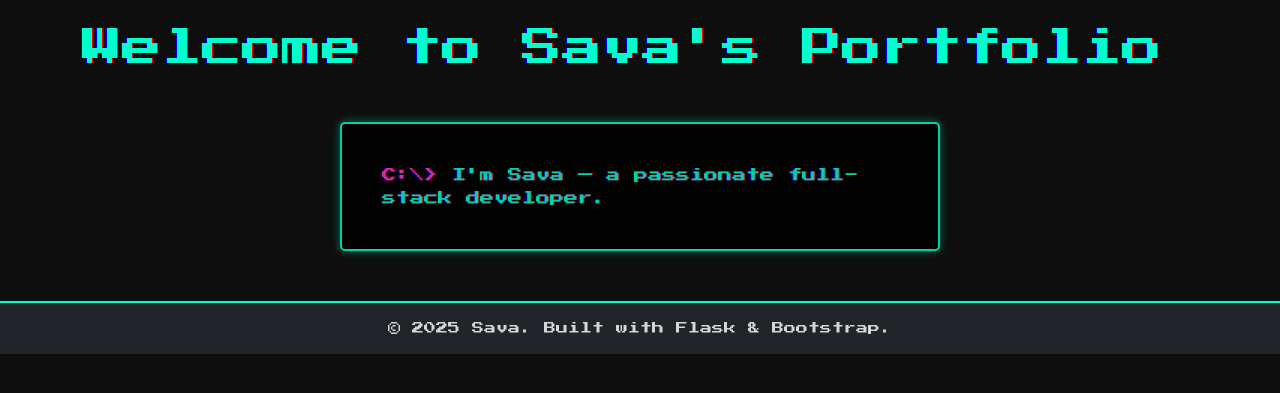
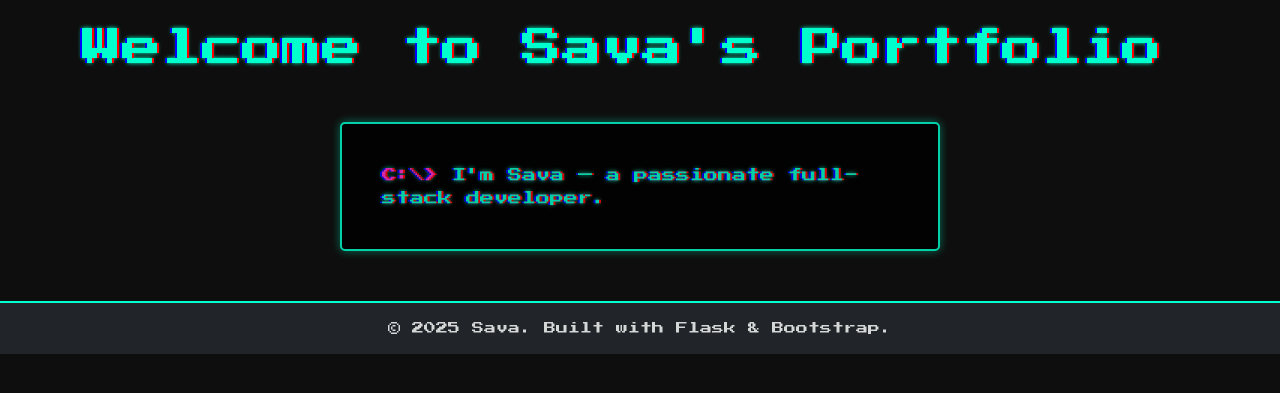
Before and after one commit to Vuletin/portfolio, a Flask app: page / in a window 1280 px wide. Shown: the part 56-449 px from the top of the page. Run offline with Flask 3, Linux system fonts and the light colour scheme.

Commit message:
increased chromatic aberration

```diff
--- a/static/css/style.css
+++ b/static/css/style.css
@@ -325,6 +325,14 @@ body::after {
         0 0 3px #00ffcc,
         0 0 6px #00ffcc;
 }
+
+.chromatic-finish {
+    text-shadow:
+        2px 0 red,
+       -2px 0 blue,
+       0 0 4px #00ffcc; /* optional glow */
+}
+
 /*
 .glow-chromatic::before,
 .glow-chromatic::after {
@@ -341,11 +349,6 @@ body::after {
 }
 */
 
-.chromatic-finish {
-    text-shadow:
-        1px 0 red,
-       -1px 0 blue;
-}
 /*
 .glow-chromatic::before {
     text-shadow: 1px 0 red;
```
